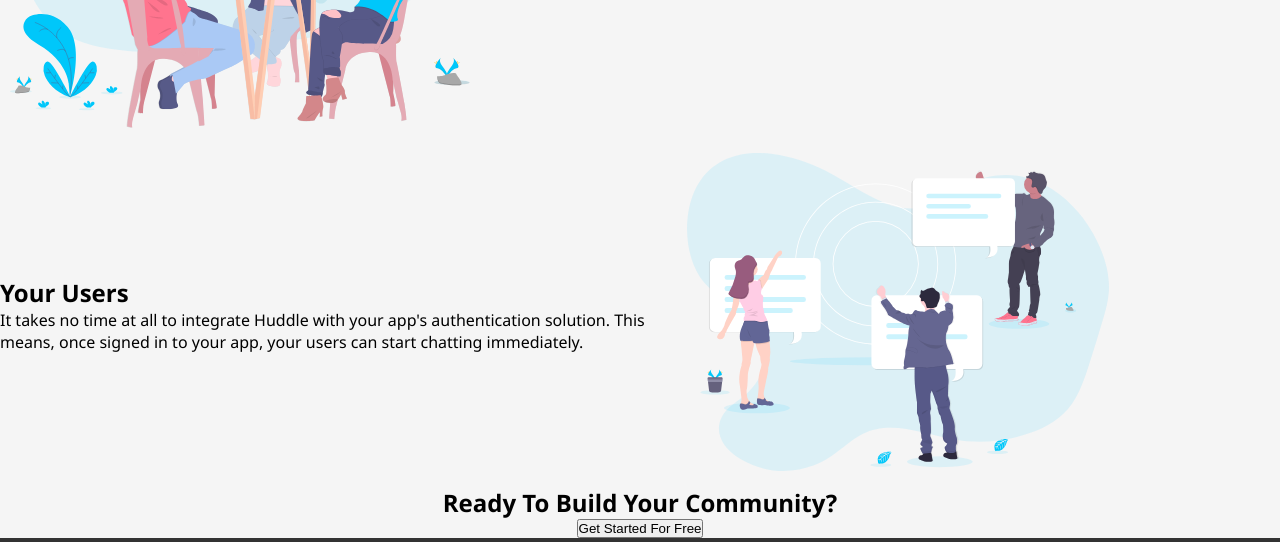
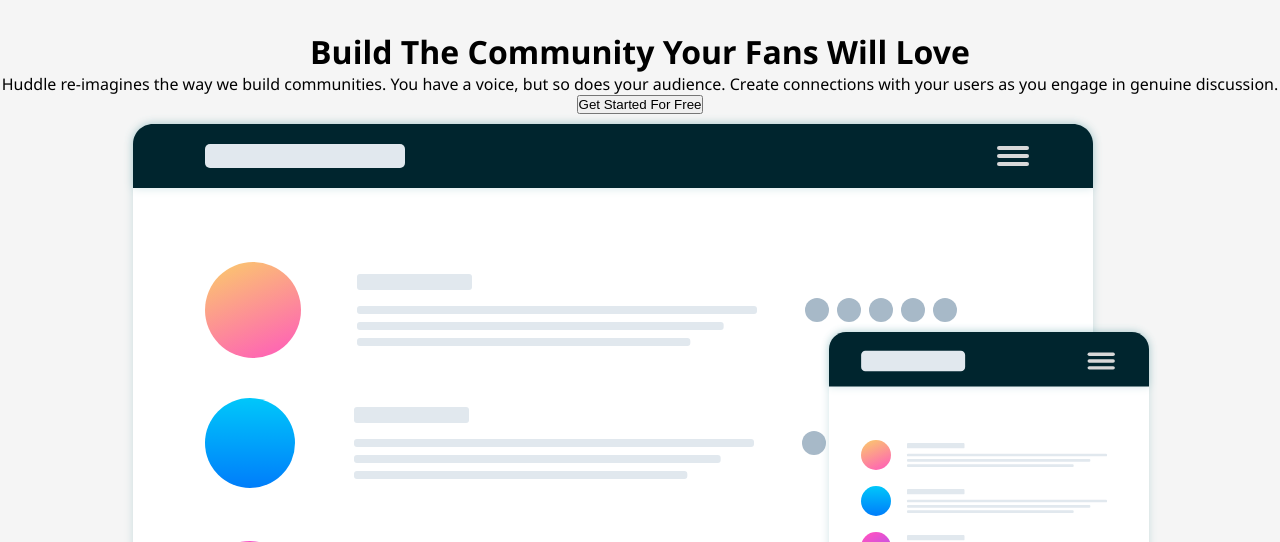
Before and after one commit to EnixCook/huddle-landing-page-with-curved-sections-master, a plain HTML site: page index.html in a window 1280 px wide. Shown: the part 805-1347 px from the top of the page. Drawn offline with Linux system fonts and the light colour scheme.

Commit message:
Setting-up

```diff
--- a/css/style.css
+++ b/css/style.css
@@ -21,7 +21,11 @@ header {
 
 .container {
     max-width: 1440px;
-    margin: auto;
+    height: 5518px;
+    display: flex;
+    flex-direction: column;
+    justify-content: space-between;
+    display: wrap;
 }
 
 .tabloid {
@@ -31,6 +35,8 @@ header {
 }
 
 .tabloid-item {
+    margin-top: 20px;
+    margin-bottom: 20px;
     display: flex;
     flex-direction: row;
     align-items: center;
@@ -43,6 +49,7 @@ header {
 }
 
 .counter {
+    width: 100%;
     display: flex;
     flex-direction: row;
     justify-content: center;
--- a/index.html
+++ b/index.html
@@ -26,6 +26,7 @@
     <p>Huddle re-imagines the way we build communities. You have a voice, but so does
       your audience. Create connections with your users as you engage in genuine discussion. </p>
     <button>Get Started For Free</button>
+    <img src="./images/screen-mockups.svg" alt="mockups">
     <div class="counter">
       <div class="counter-item">
         <h2>1.4k+</h2>
@@ -95,10 +96,10 @@
       </div>
     </div>
   </footer>
-  <p class="attribution">
-    Challenge by <a href="https://www.frontendmentor.io?ref=challenge" target="_blank">Frontend Mentor</a>.
-    Coded by <a href="#">Your Name Here</a>.
-  </p>
 </div>
+<p class="attribution">
+  Challenge by <a href="https://www.frontendmentor.io?ref=challenge" target="_blank">Frontend Mentor</a>.
+  Coded by <a href="#">Your Name Here</a>.
+</p>
 </body>
 </html>
```
